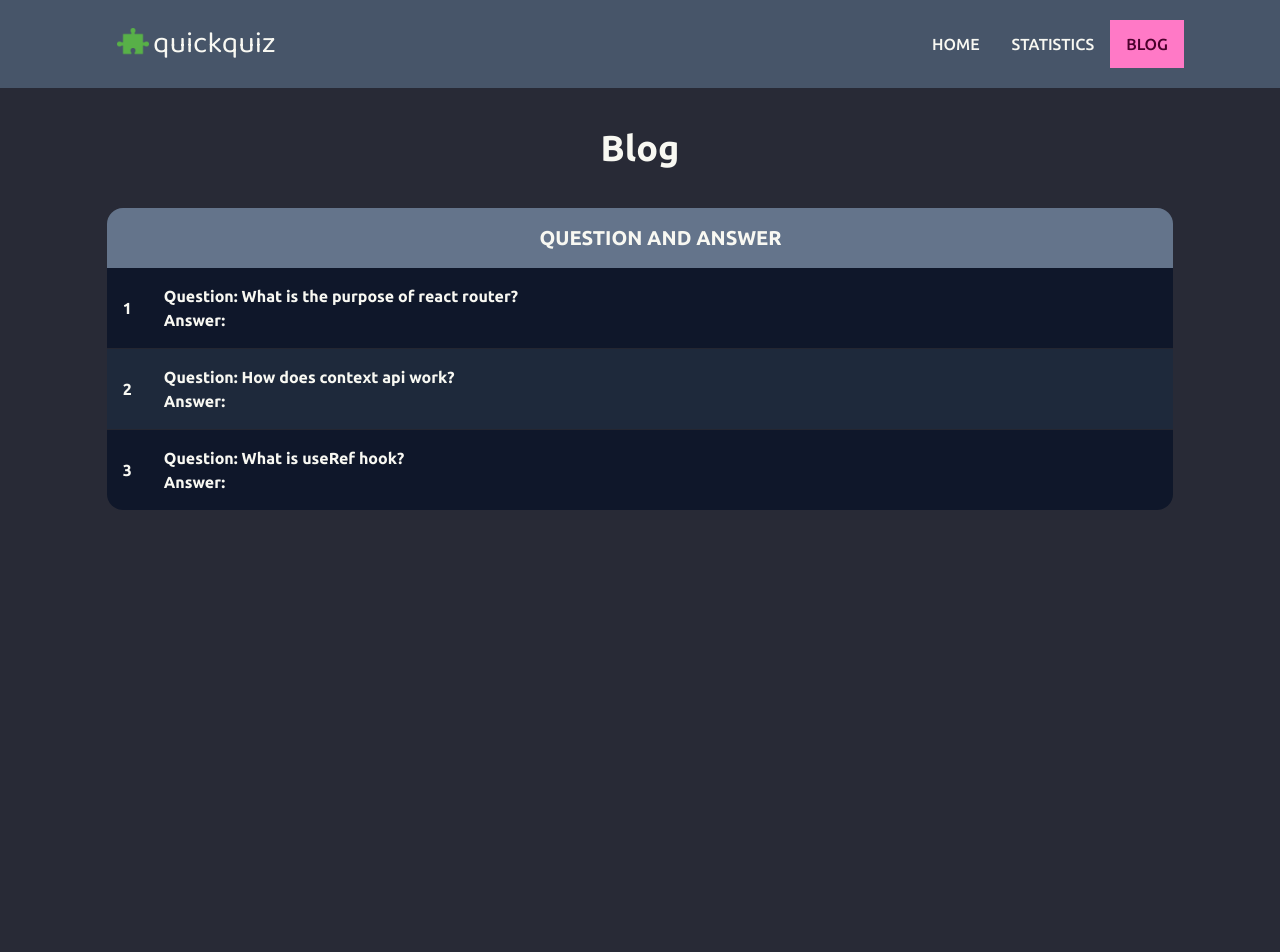
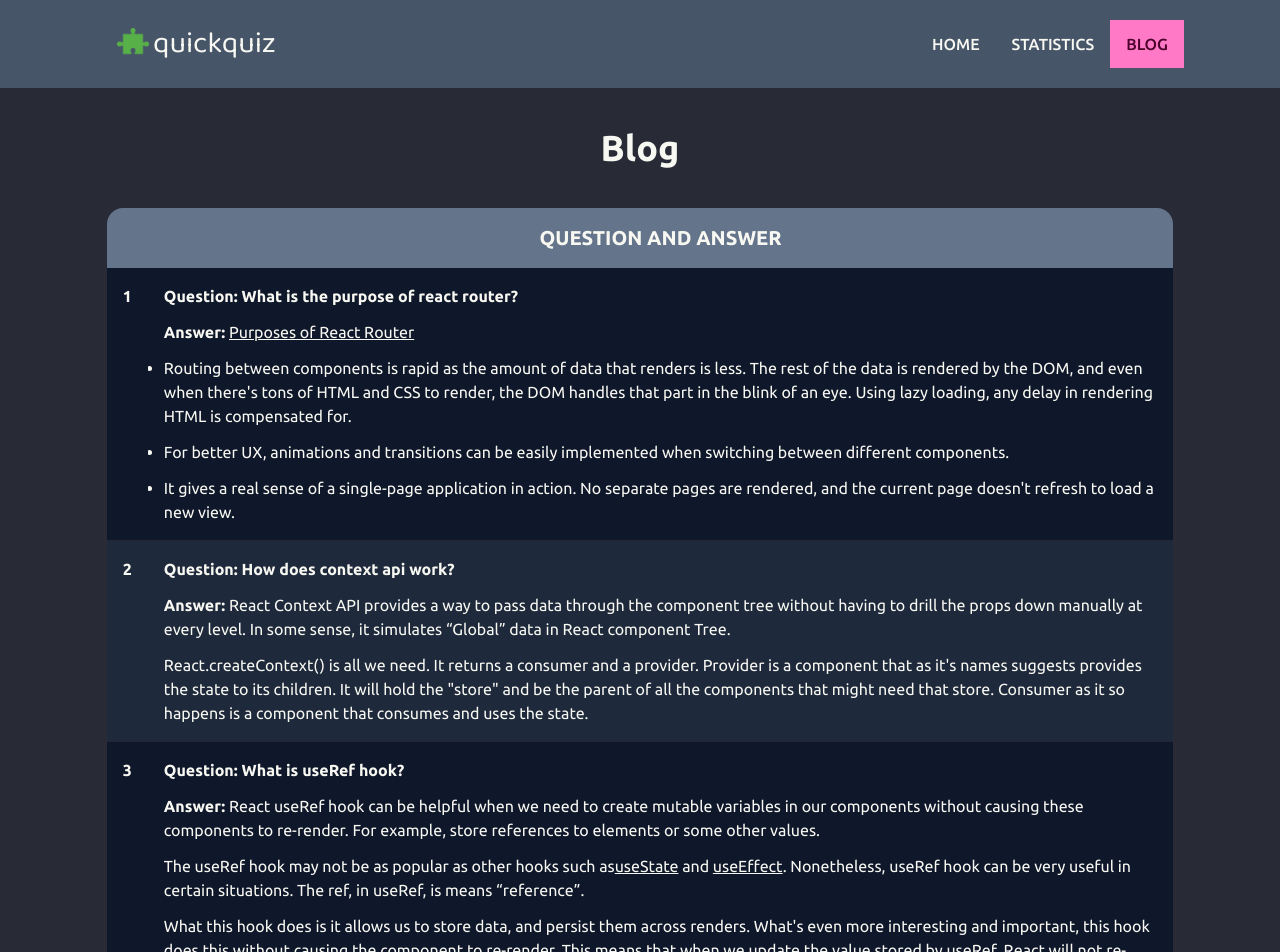
Before and after one commit to s-m-saifullah/Quickquizz, a React (Vite) app: page /blog in a window 1280 px wide. Shown: the top 952 px of the page. Before the commit the page ends 800 px from the top, so only its background shows below. Built offline with nearby package versions, Linux system fonts and the light colour scheme.

Commit message:
added question answer in blog page

```diff
--- a/src/components/Blog.jsx
+++ b/src/components/Blog.jsx
@@ -10,35 +10,92 @@ const Blog = () => {
         <table className="table w-full">
           <thead>
             <tr>
-              <th className="bg-slate-500 w-5"></th>
-              <th className="bg-slate-500 text-center text-base md:text-xl">
+              <th className="bg-slate-500 w-5 whitespace-normal"></th>
+              <th className="bg-slate-500 text-center text-base md:text-xl whitespace-normal">
                 Question and Answer
               </th>
             </tr>
           </thead>
           <tbody>
             <tr>
-              <th className="bg-slate-900">1</th>
-              <td className="bg-slate-900">
-                <strong>Question: What is the purpose of react router?</strong>
-                <br />
-                <strong>Answer: </strong>
+              <th className="bg-slate-900 align-top whitespace-normal">1</th>
+              <td className="bg-slate-900 whitespace-normal">
+                <p className="mb-3">
+                  <strong>
+                    Question: What is the purpose of react router?
+                  </strong>
+                </p>
+                <p className="mb-3">
+                  <strong>Answer: </strong> <u>Purposes of React Router</u>{" "}
+                </p>
+                <ul className="list-disc">
+                  <li className="mb-3">
+                    Routing between components is rapid as the amount of data
+                    that renders is less. The rest of the data is rendered by
+                    the DOM, and even when there's tons of HTML and CSS to
+                    render, the DOM handles that part in the blink of an eye.
+                    Using lazy loading, any delay in rendering HTML is
+                    compensated for.
+                  </li>
+                  <li className="mb-3">
+                    For better UX, animations and transitions can be easily
+                    implemented when switching between different components.
+                  </li>
+                  <li>
+                    It gives a real sense of a single-page application in
+                    action. No separate pages are rendered, and the current page
+                    doesn't refresh to load a new view.
+                  </li>
+                </ul>
               </td>
             </tr>
             <tr>
-              <th className="bg-slate-800">2</th>
-              <td className="bg-slate-800">
-                <strong>Question: How does context api work?</strong>
-                <br />
-                <strong>Answer: </strong>
+              <th className="bg-slate-800 align-top whitespace-normal">2</th>
+              <td className="bg-slate-800 whitespace-normal">
+                <p className="mb-3">
+                  <strong>Question: How does context api work?</strong>
+                </p>
+                <p className="mb-3">
+                  <strong>Answer: </strong> React Context API provides a way to
+                  pass data through the component tree without having to drill
+                  the props down manually at every level. In some sense, it
+                  simulates “Global” data in React component Tree.
+                </p>
+                <p>
+                  React.createContext() is all we need. It returns a consumer
+                  and a provider. Provider is a component that as it's names
+                  suggests provides the state to its children. It will hold the
+                  "store" and be the parent of all the components that might
+                  need that store. Consumer as it so happens is a component that
+                  consumes and uses the state.
+                </p>
               </td>
             </tr>
             <tr>
-              <th className="bg-slate-900">3</th>
-              <td className="bg-slate-900">
-                <strong>Question: What is useRef hook?</strong>
-                <br />
-                <strong>Answer: </strong>
+              <th className="bg-slate-900 align-top whitespace-normal">3</th>
+              <td className="bg-slate-900 whitespace-normal">
+                <p className="mb-3">
+                  <strong>Question: What is useRef hook?</strong>
+                </p>
+                <p className="mb-3">
+                  <strong>Answer: </strong> React useRef hook can be helpful
+                  when we need to create mutable variables in our components
+                  without causing these components to re-render. For example,
+                  store references to elements or some other values.
+                </p>
+                <p className="mb-3">
+                  The useRef hook may not be as popular as other hooks such as
+                  <u>useState</u> and <u>useEffect</u>. Nonetheless, useRef hook
+                  can be very useful in certain situations. The ref, in useRef,
+                  is means “reference”.
+                </p>
+                <p>
+                  What this hook does is it allows us to store data, and persist
+                  them across renders. What's even more interesting and
+                  important, this hook does this without causing the component
+                  to re-render. This means that when we update the value stored
+                  by useRef, React will not re-render our component.
+                </p>
               </td>
             </tr>
           </tbody>
--- a/src/components/Statistics.jsx
+++ b/src/components/Statistics.jsx
@@ -45,7 +45,7 @@ const Statistics = () => {
         Pie Chart of Topic Questions
       </h2>
       <div className="flex justify-center">
-        <PieChart width={790} height={380}>
+        <PieChart width={790} height={400}>
           <Pie
             data={pieData}
             color="#000000"
```
